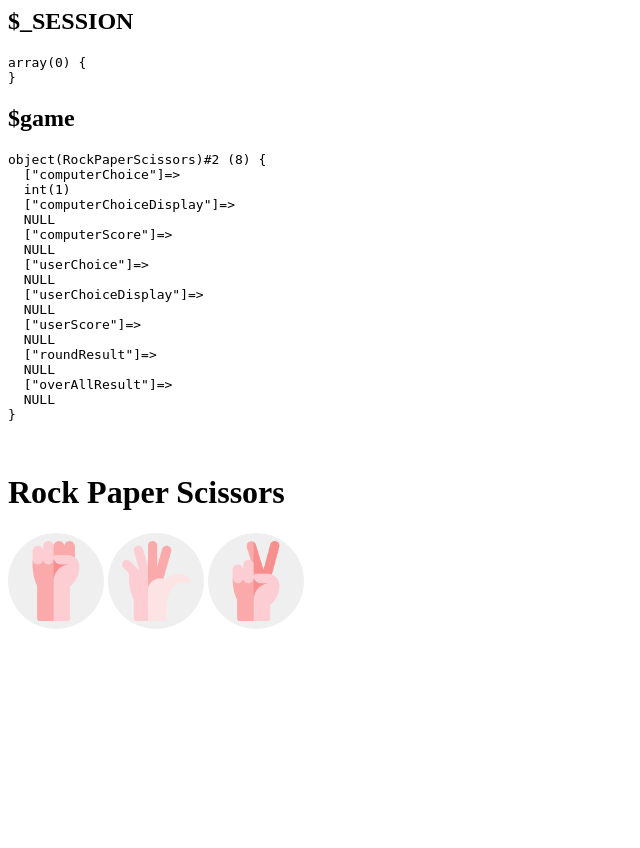
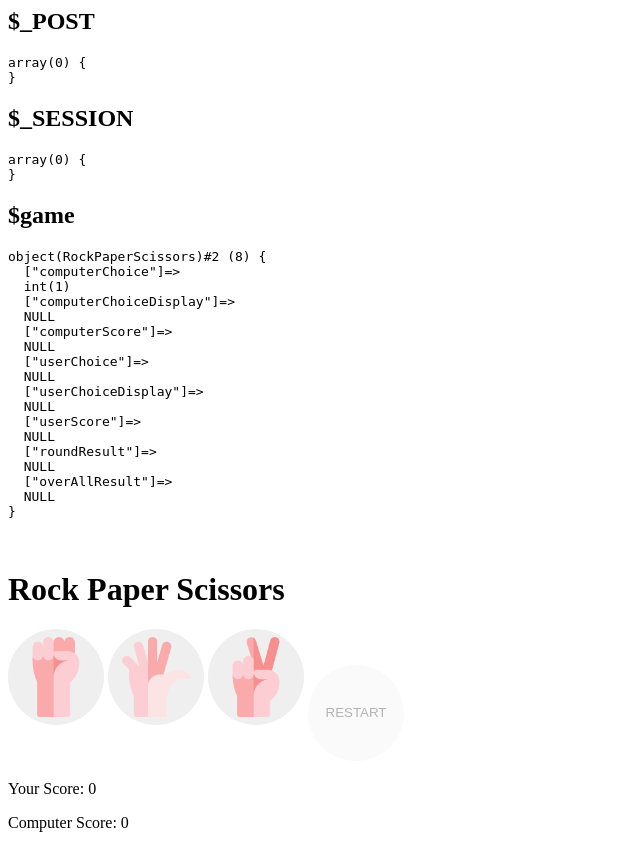
Before and after one commit to chevtong/play-around, a PHP site: page / in a window 1280 px wide. Shown: the whole page, without its empty margins (0-640 px from the left). Before the commit the page ends 629 px from the top, so only its background shows below. Run offline with PHP 8.4, Linux system fonts and the light colour scheme.

Commit message:
Add the restart btn with reset function

```diff
--- a/Starter-packs/2.Rock-paper-scissors/classes/RockPaperScissors.php
+++ b/Starter-packs/2.Rock-paper-scissors/classes/RockPaperScissors.php
@@ -14,6 +14,9 @@ class RockPaperScissors
     public $roundResult;
     public $overAllResult;
 
+
+
+
     public function __construct()
     {
         if(empty($this->computerChoice)){
@@ -28,6 +31,8 @@ class RockPaperScissors
             $this->userScore = $_SESSION["userScore"];
         }
 
+
+
         // if(!empty($_SESSION["round"])){
         //     $this->round = $_SESSION["round"];
         // }
@@ -36,11 +41,16 @@ class RockPaperScissors
 
     public function run()
     {
+        if (!empty($_POST["restart"]) && ($_POST["restart"] == "restart")){
+            $this->reset();
+        }
+
         //TO COMPARE: 0 = rock, 1=paper,2=scrissors
         if (!empty($_POST["userChoice"])){
 
             $this->userChoice = $_POST["userChoice"];
 
+            // display the user and computer choices
             if (!empty($this->userChoice)){
                 $this->userChoiceDisplay();
             }
@@ -51,6 +61,7 @@ class RockPaperScissors
             // $this->round++;
             // $_SESSION["round"]=$this->round;
 
+            //compare the weapons on every round
             if ($this->computerChoice == $this->userChoice){
                 $this->tie();
             } else if ($this->computerChoice == 1 && $this->userChoice == 2){
@@ -67,19 +78,18 @@ class RockPaperScissors
                 $this->computerAddScore();
             }
 
-                 //TODO: add the marks, 3 round 2 wins?
-
-            //WIN situation
-
-            //compare  == 3 need to reset the game
-            //clear computer and user score and roun
+            //compare the scores to have 2wins in 3 rounds
             if (!empty($this->userScore) && ($this->userScore == 2)){
                 $this->overAllResult = "YOU WIN THE GAME!! ";
+                //$this->reset();
             } else if (!empty($this->computerScore) && ($this->computerScore == 2)){
                 $this->overAllResult = "YOU LOSE THE GAME!! ";
+               // $this->reset();
             }
 
         }
+
+
     }
 
     public function GenerateComputerChoice()
@@ -93,7 +103,7 @@ class RockPaperScissors
             $this->userChoiceDisplay = "You chose PAPER";
         } else if ($this->userChoice == 3){
             $this->userChoiceDisplay =  "You chose SCISSORS";
-        } else  {
+        } else if ($this->userChoice == 1) {
             $this->userChoiceDisplay =  "You chose STONE";
         }
     }
@@ -102,11 +112,13 @@ class RockPaperScissors
     {
         if ($this->computerChoice == 2){
             $this->computerChoiceDisplay = "Computer chose PAPER";
-        } else if ($this->userChoice == 3){
+        } else if ($this->computerChoice == 3){
             $this->computerChoiceDisplay =  "Computer chose SCISSORS";
-        } else  {
+        } else if ($this->computerChoice == 1){
             $this->computerChoiceDisplay =  "Computer chose STONE";
         }
+
+
     }
 
     public function userAddScore()
@@ -130,7 +142,17 @@ class RockPaperScissors
     }
 
 
-     //TODO: function - restart if needed?
+     //TODO: want to keep the score display on view.php
+     //show restart btn, and need to press the btn to reset()
+    public function reset()
+    {
+        $this->computerScore = 0;
+        $_SESSION["computerScore"] = $this->computerScore;
+
+        $this->userScore = 0;
+        $_SESSION["userScore"] = $this->userScore;
+
+    }
 
 
 
--- a/Starter-packs/2.Rock-paper-scissors/index.php
+++ b/Starter-packs/2.Rock-paper-scissors/index.php
@@ -15,10 +15,10 @@ require_once 'classes/RockPaperScissors.php';
 
 function whatIsHappening() {
 
-    // echo '<h2>$_POST</h2>';
-    // echo "<pre>";
-    // var_dump($_POST);
-    // echo "</pre>";
+    echo '<h2>$_POST</h2>';
+    echo "<pre>";
+    var_dump($_POST);
+    echo "</pre>";
 
     echo '<h2>$_SESSION</h2>';
     echo "<pre>";
--- a/Starter-packs/2.Rock-paper-scissors/view.php
+++ b/Starter-packs/2.Rock-paper-scissors/view.php
@@ -33,13 +33,19 @@
 <button name="userChoice" value="2"><img src="img/paper.png" alt="paper"></button>
 <button name="userChoice" value="3"><img src="img/scissors.png" alt="scissors"></button>
 
+
+<button name="restart" value="restart" <?php if(empty($game->overAllResult)){echo "disabled";}  ?>
+>RESTART</button>
 </form>
 
 <!-- display the overall result -->
-<h3><?php if(!empty($game->overResult)){
-	echo $game->overResult;
-}
+<h3><?php if(!empty($game->overAllResult)){
+	echo $game->overAllResult;
+	 ?>
+
+<?php }
 ?></h3>
+
 
 <!-- display userChoice -->
 <p><?php if(!empty($game->userChoiceDisplay)){
@@ -51,10 +57,7 @@
 	echo $game->computerChoiceDisplay;
 } ?></p>
 
-	<!-- display overAllResult -->
-	<h3><?php if(!empty($game->overAllResult)){
-		echo $game->overAllResult;
-	} ?></h3>
+
 
 	<!-- display result -->
 <p><?php if(!empty($game->roundResult)){
@@ -62,14 +65,16 @@
 } ?></p>
 
 <!-- display user scores -->
-	<p><?php if(!empty($game->userScore)){
-		echo "Your Score: {$game->userScore}";
+<p>Your Score: <?php if(!empty($game->userScore)){
+	echo $game->userScore;
+} else {
+	echo "0";
 } ?></p>
 
 <!-- display computer scores -->
-	<p><?php if(!empty($game->computerScore)){
-		echo "Computer Score: {$game->computerScore}";
-	} ?></p>
+<p>Computer Score: <?php if(!empty($game->computerScore)){
+	echo $game->computerScore;
+} else { echo "0"; }?></p>
 
 
 
```
Lines whose indentation alone changed are shown as unchanged.
